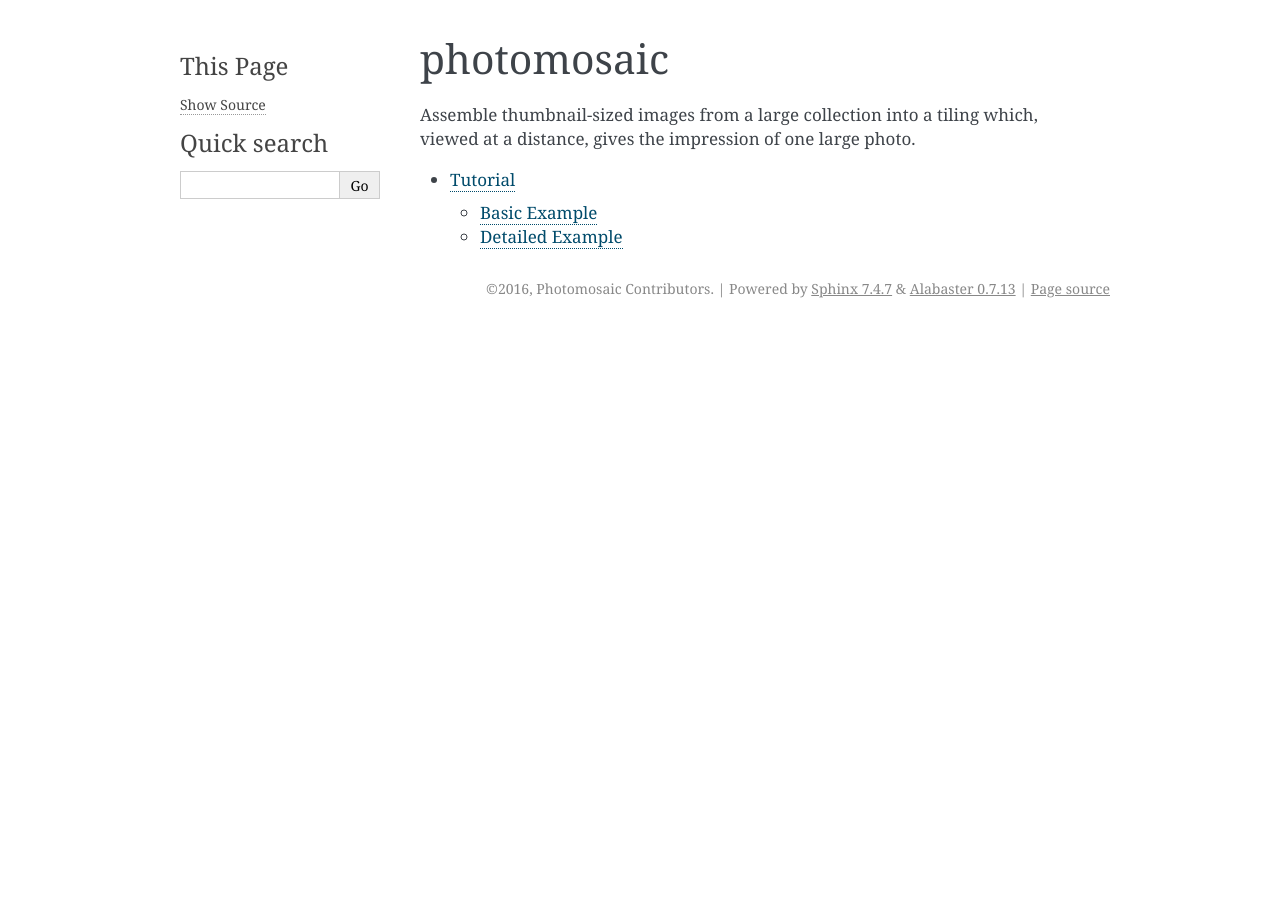
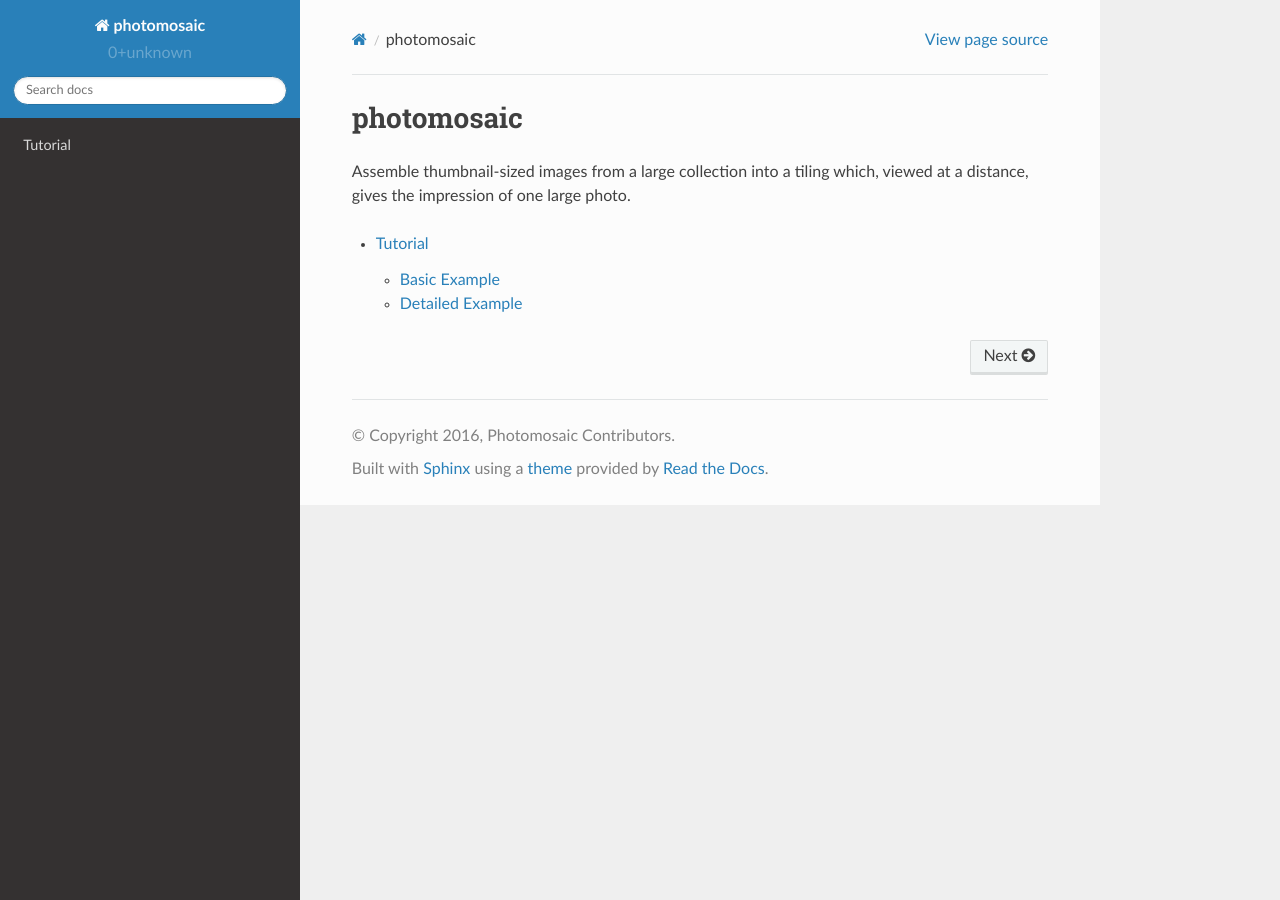
Before and after one commit to danielballan/photomosaic, a Sphinx documentation site: the page built from doc/source/index.rst, in a window 1280 px wide. Built offline with Sphinx 7.4.7 and the Read the Docs theme 2.0.0, drawn with Linux system fonts in a browser that asks for light colours.

Commit message:
DOC: Use rtd theme

```diff
--- a/doc/source/conf.py
+++ b/doc/source/conf.py
@@ -19,6 +19,7 @@
 #
 # import os
 # import sys
+import sphinx_rtd_theme
 # sys.path.insert(0, os.path.abspath('.'))
 
 # -- General configuration ------------------------------------------------
@@ -43,6 +44,15 @@ extensions = [
     'IPython.sphinxext.ipython_console_highlighting',
     'matplotlib.sphinxext.plot_directive',
 ]
+
+# Configuration options for plot_directive. See:
+# https://github.com/matplotlib/matplotlib/blob/f3ed922d935751e08494e5fb5311d3050a3b637b/lib/matplotlib/sphinxext/plot_directive.py#L81
+plot_html_show_source_link = False
+plot_html_show_formats = False
+
+# Generate the API documentation when building
+autosummary_generate = True
+numpydoc_show_class_members = False
 
 # Add any paths that contain templates here, relative to this directory.
 templates_path = ['_templates']
@@ -133,7 +143,7 @@ todo_include_todos = False
 # The theme to use for HTML and HTML Help pages.  See the documentation for
 # a list of builtin themes.
 #
-html_theme = 'alabaster'
+html_theme = 'sphinx_rtd_theme'
 
 # Theme options are theme-specific and customize the look and feel of a theme
 # further.  For a list of options available for each theme, see the
@@ -142,7 +152,7 @@ html_theme = 'alabaster'
 # html_theme_options = {}
 
 # Add any paths that contain custom themes here, relative to this directory.
-# html_theme_path = []
+html_theme_path = [sphinx_rtd_theme.get_html_theme_path()]
 
 # The name for this set of Sphinx documents.
 # "<project> v<release> documentation" by default.
```
Also changed, not shown: .travis.yml.
